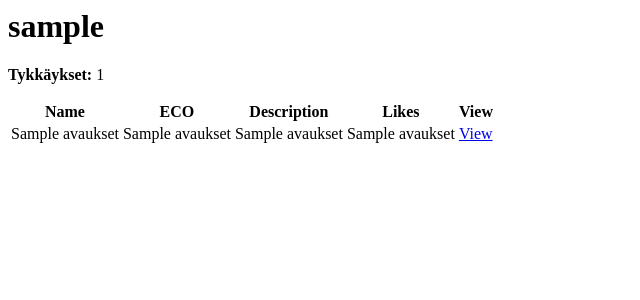
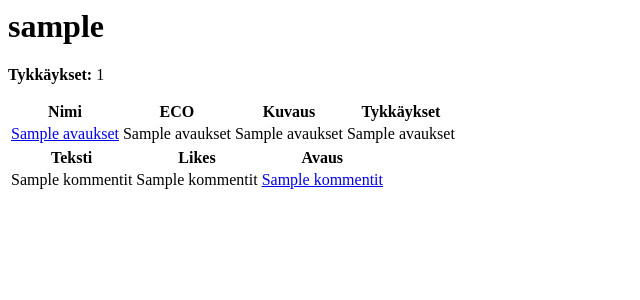
Before and after one commit to TuomasHirv/shakkiavaukset, a Flask app: template templates/user.html in a window 1280 px wide. Shown: the top 300 px of the page, without its empty margins (0-640 px from the left). Run offline with Flask 3, Linux system fonts and the light colour scheme; the template is opened without the code that fills it: most values are stand-ins (such as "Sample title", 1, 10 or a date in 2020).

Commit message:
Parannettu kommentteja ja miten ne esitetään käyttäjän sivulla

```diff
--- a/app.py
+++ b/app.py
@@ -143,8 +143,11 @@ def logout():
 @app.route("/user/<username>")
 def user_profile(username):
     avaukset = siirrot_reader.hae_kayttajan_avaukset(username)
-    total_likes = sum([o[4] for o in avaukset])
-    return render_template("user.html", username=username, avaukset=avaukset, total_likes=total_likes)
+    kommentit = siirrot_reader.hae_kayttajan_kommentit(username)
+    avaukset_likes = sum([a[4] for a in avaukset])
+    kommentit_likes = sum([k[3] for k in kommentit])
+    total = avaukset_likes+kommentit_likes
+    return render_template("user.html", username=username, avaukset=avaukset, total_likes=total, kommentit=kommentit)
 
 @app.route("/opening/<int:opening_id>/kommentti", methods=["POST"])
 def kommentti(opening_id):
--- a/schema.sql
+++ b/schema.sql
@@ -33,5 +33,6 @@ CREATE TABLE IF NOT EXISTS kommentit (
     tekija TEXT NOT NULL,
     tykkaykset INTEGER DEFAULT 0,
     tykkaajat_nimi Text DEFAULT "",
+    avauksen_nimi TEXT DEFAULT "",
     FOREIGN KEY (avaus_id) REFERENCES avaukset(id)
 );
--- a/templates/user.html
+++ b/templates/user.html
@@ -4,20 +4,37 @@
 
 <table>
     <tr>
-        <th>Name</th>
+        <th>Nimi</th>
         <th>ECO</th>
-        <th>Description</th>
-        <th>Likes</th>
-        <th>View</th>
+        <th>Kuvaus</th>
+        <th>Tykkäykset</th>
     </tr>
 
-    {% for o in avaukset %}
+    {% for a in avaukset %}
     <tr>
-        <td>{{ o[1] }}</td>
-        <td>{{ o[3] }}</td>
-        <td>{{ o[2] }}</td>
-        <td>{{ o[4] }}</td>
-        <td><a href="{{ url_for('opening_detail', opening_id=o[0]) }}">View</a></td>
+        <td>
+            <a href="{{ url_for('opening_detail', opening_id=a[0]) }}">{{ a[1] }}</a>
+        </td>
+        <td>{{ a[3] }}</td>
+        <td>{{ a[2] }}</td>
+        <td>{{ a[4] }}</td>
     </tr>
     {% endfor %}
 </table>
+
+<table>
+    <tr>
+        <th>Teksti</th>
+        <th>Likes</th>
+        <th>Avaus</th>
+    </tr>
+
+    {% for k in kommentit %}
+    <tr>
+        <td>{{ k[2] }}</td>
+        <td>{{ k[3] }}</td>
+        <td><a href="{{ url_for('opening_detail', opening_id=k[1]) }}">{{ k[4] }}</a></td>
+    </tr>
+    {% endfor %}
+
+</table>
```
Also changed, not shown: myapp/siirrot_reader.py (+14 -3 lines).
